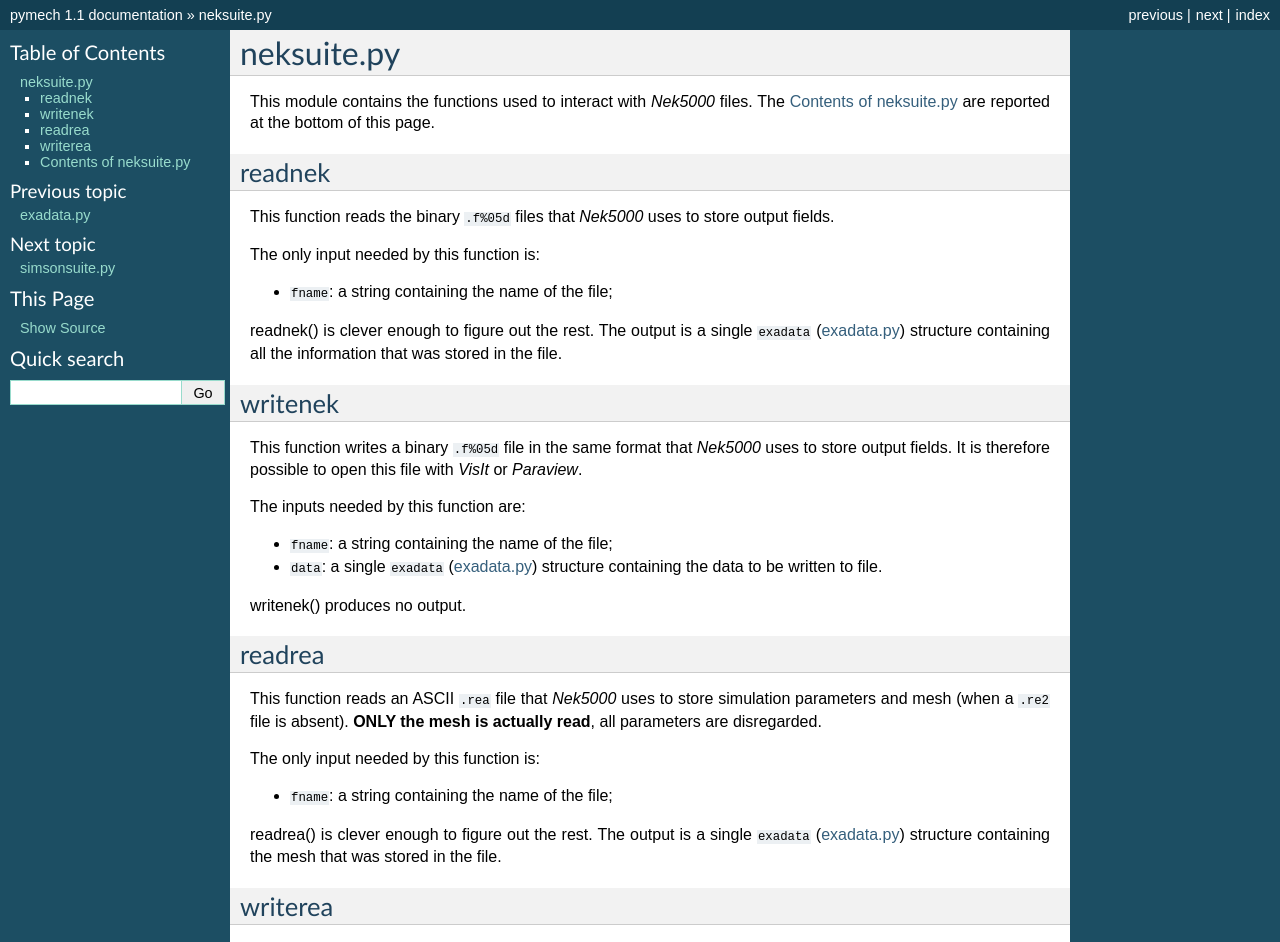
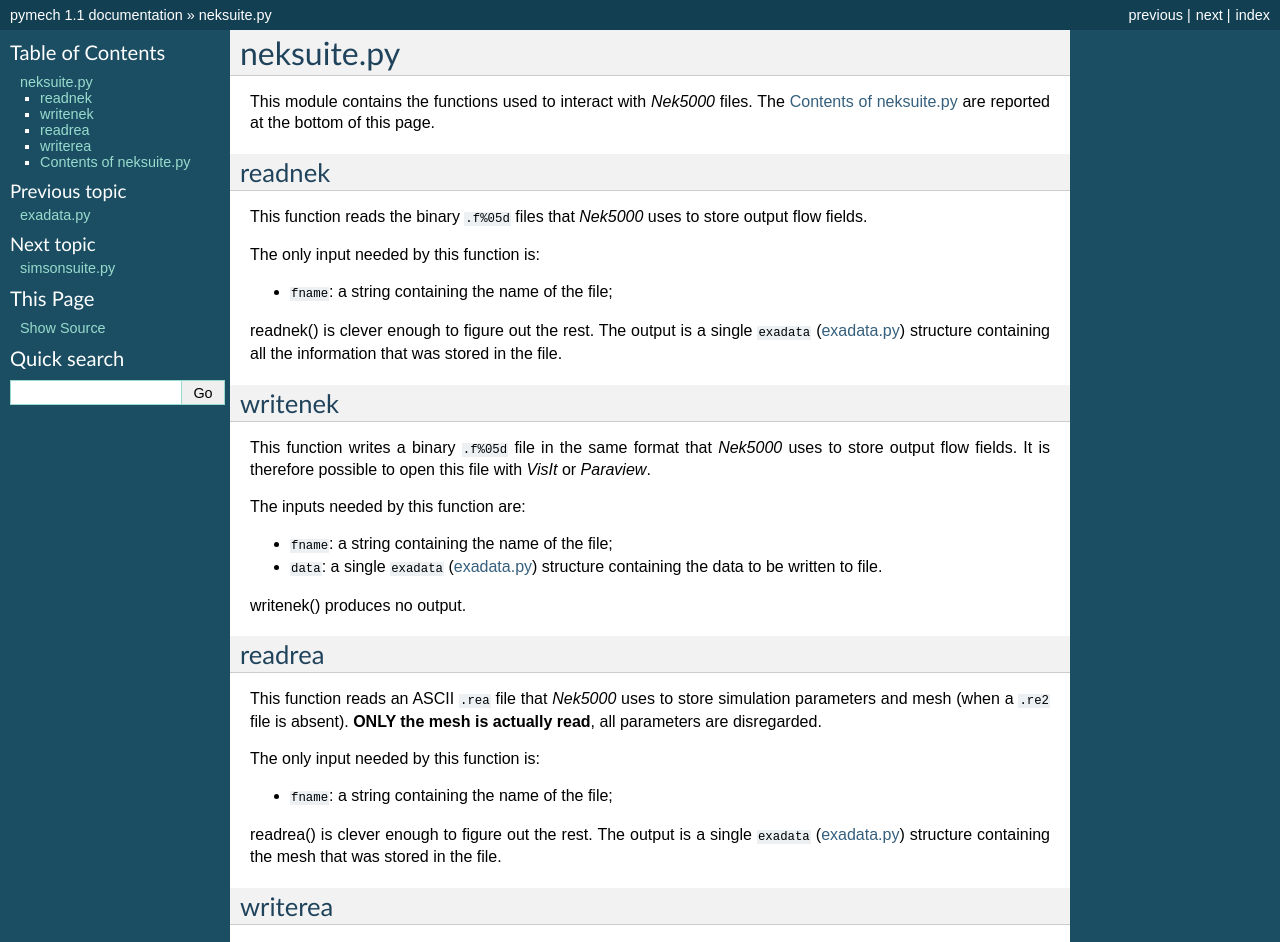
Before and after one commit to eX-Mech/pymech, a Sphinx documentation site: the page built from docs/neksuite.rst, in a window 1280 px wide. Shown: the top 942 px of the page. Built offline with Sphinx 7.4.7, drawn with Linux system fonts in a browser that asks for light colours.

Commit message:
more docs

```diff
--- a/docs/neksuite.rst
+++ b/docs/neksuite.rst
@@ -1,4 +1,5 @@
 .. _neksuite:
+
 neksuite.py
 ===========
 
@@ -9,7 +10,7 @@ The :ref:`neksuite-contents` are reported at the bottom of this page.
 readnek
 -------
 This function reads the binary ``.f%05d`` files that *Nek5000* uses to store
-output fields.
+output flow fields.
 
 The only input needed by this function is:
 
@@ -23,7 +24,7 @@ the information that was stored in the file.
 writenek
 --------
 This function writes a binary ``.f%05d`` file in the same format that *Nek5000*
-uses to store output fields. It is therefore possible to open this file with
+uses to store output flow fields. It is therefore possible to open this file with
 *VisIt* or *Paraview*.
 
 The inputs needed by this function are:
@@ -69,6 +70,7 @@ writerea() produces no output.
 -------------------------------------------------------------------------------
 
 .. _neksuite-contents:
+
 Contents of neksuite.py
 -----------------------
 
```
Also changed, not shown: docs/simsonsuite.rst (+56 -1 lines).
